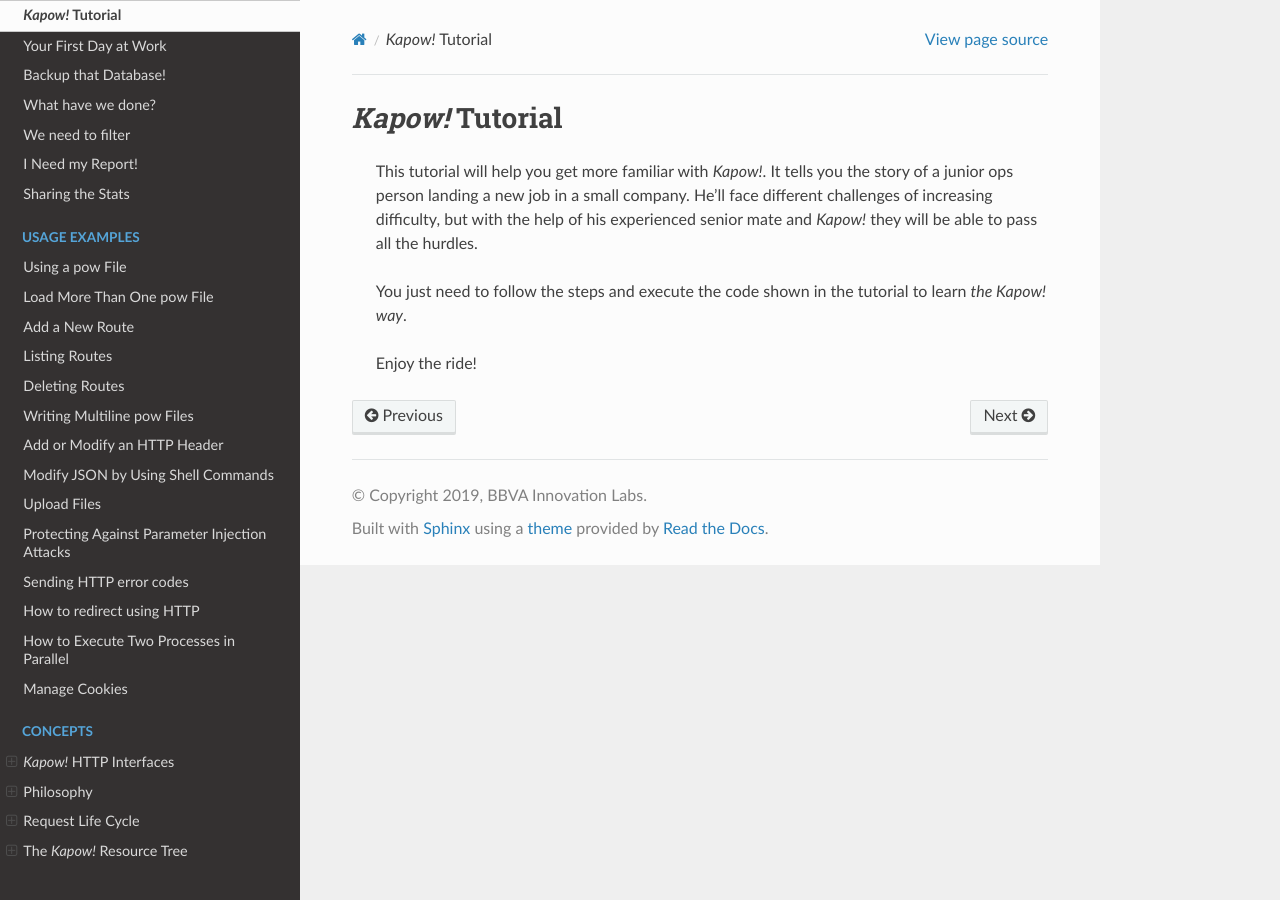
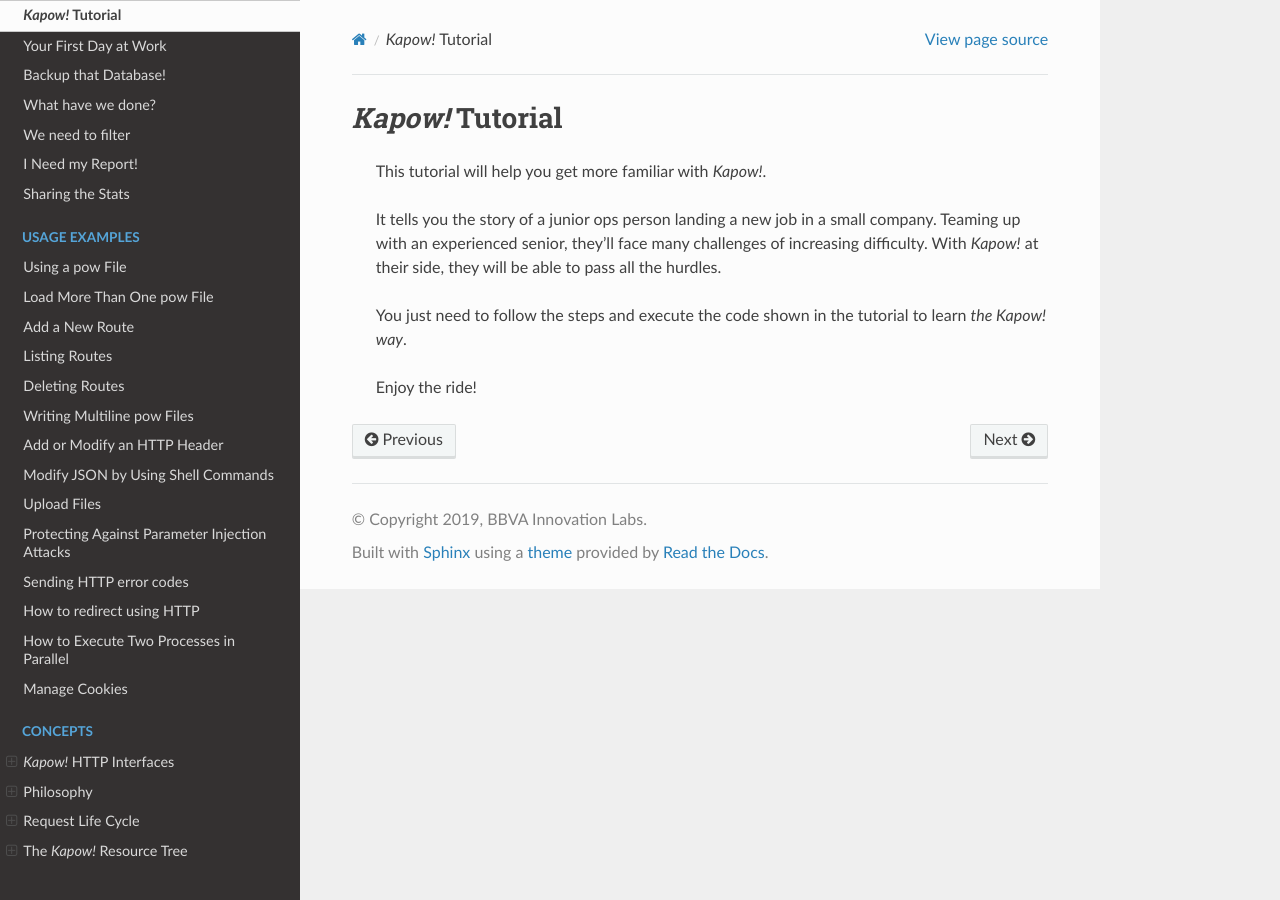
Before and after one commit to BBVA/kapow, a Sphinx documentation site: the page built from docs/source/tutorial/index.rst, in a window 1280 px wide. Built offline with Sphinx 7.4.7 and the Read the Docs theme 2.0.0, drawn with Linux system fonts in a browser that asks for light colours.

Commit message:
doc: style fixes

```diff
--- a/docs/source/tutorial/index.rst
+++ b/docs/source/tutorial/index.rst
@@ -2,10 +2,11 @@
 =================
 
   This tutorial will help you get more familiar with *Kapow!*.
+
   It tells you the story of a junior ops person landing a new job in a small
-  company.  He'll face different challenges of increasing difficulty, but with
-  the help of his experienced senior mate and *Kapow!* they will be able to pass
-  all the hurdles.
+  company.  Teaming up with an experienced senior, they'll face many challenges
+  of increasing difficulty.  With *Kapow!* at their side, they will be able to
+  pass all the hurdles.
 
   You just need to follow the steps and execute the code shown in the tutorial
   to learn *the Kapow! way*.
```
